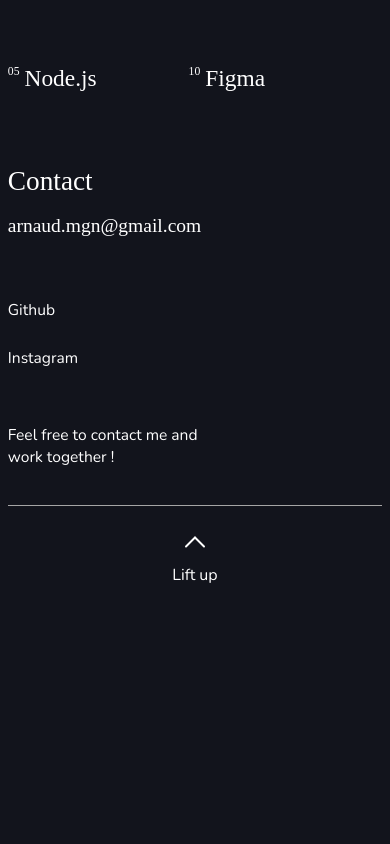
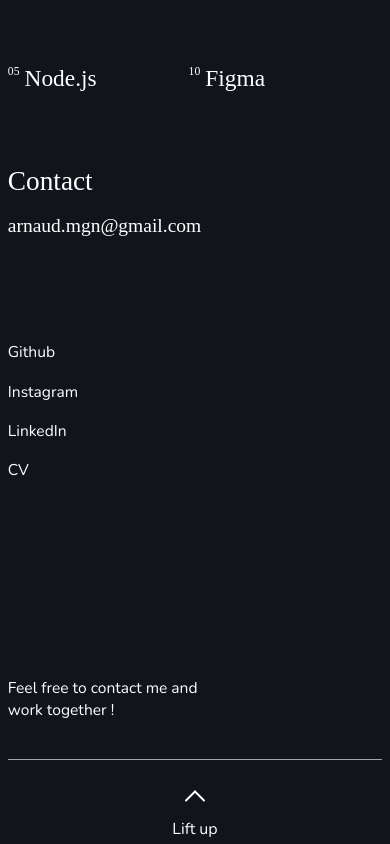
Before and after one commit to Greepsu/Portfolio, a React (Create React App) app: page / in a window 390 px wide. Shown: the part 2684-3528 px from the top of the page. Before the commit the page ends 3274 px from the top, so only its background shows below. Built offline with nearby package versions, Linux system fonts and the light colour scheme; a web font is replaced by a local one.

Commit message:
Add Linkedin and CV

```diff
--- a/src/Components/Contact.jsx
+++ b/src/Components/Contact.jsx
@@ -1,4 +1,6 @@
 import React, { forwardRef } from "react";
+
+import CV from "../assets/CV Arnaud.pdf";
 
 //import style
 import "../styles/Contact.css";
@@ -17,6 +19,14 @@ function Contact({ props }, ref) {
             <li>
               <a href="https://www.instagram.com/greepsu_/?hl=fr">Instagram</a>
             </li>
+            <li>
+              <a href="https://www.linkedin.com/in/arnaud-magnon/">LinkedIn</a>
+            </li>
+            <li>
+              <a href={CV} target="_blank" rel="noreferrer noopener">
+                CV
+              </a>
+            </li>
           </ul>
           <p>Feel free to contact me and work together !</p>
         </div>
--- a/src/styles/Contact.css
+++ b/src/styles/Contact.css
@@ -23,7 +23,7 @@
   display: flex;
   flex-direction: column;
   justify-content: space-between;
-  height: 70px;
+  height: 140px;
   list-style-type: none;
 }
 
@@ -48,12 +48,12 @@
   }
 
   .contact-container {
-    height: 30vh;
+    height: 60vh;
   }
 
   .contact-container div {
     flex-direction: column;
-    height: 20vh;
+    height: 45vh;
   }
 
   .contact-container ul li a {
```
Also changed, not shown: 1 other file (tests, documents, lock files or other folders).
